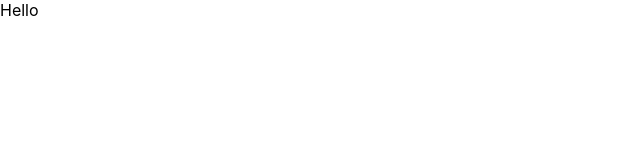
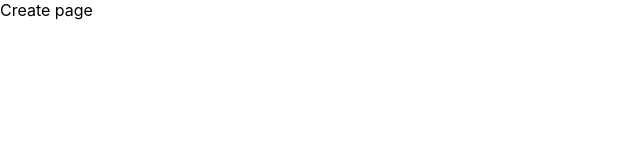
Before and after one commit to EvGeniyStadnik/track_links, a React (Create React App) app in the folder client/: page /create in a window 1280 px wide. Shown: the top 160 px of the page, without its empty margins (0-640 px from the left). Built offline with nearby package versions, Linux system fonts and the light colour scheme.

Commit message:
FE add routing and pages

```diff
--- a/client/src/App.js
+++ b/client/src/App.js
@@ -1,10 +1,16 @@
 import React from 'react';
+import {BrowserRouter as Router} from 'react-router-dom';
+
+import Pages from './pages';
+import AuthGate from "./modules/AuthGate";
 
 function App() {
   return (
-    <div>
-      Hello
-    </div>
+    <Router>
+      <AuthGate isAuthenticated={true}>
+        <Pages/>
+      </AuthGate>
+    </Router>
   );
 }
 
--- /dev/null
+++ b/client/src/modules/AuthGate.js
@@ -0,0 +1,20 @@
+import React from 'react';
+import {Redirect, Route, Switch} from "react-router-dom";
+
+import AuthPage from "../pages/AuthPage";
+
+const AuthGate = ({children, isAuthenticated=false}) => {
+
+  return (
+    isAuthenticated ?
+      children :
+      <Switch>
+        <Route>
+          <AuthPage path='/'/>
+        </Route>
+        <Redirect to='/'/>
+      </Switch>
+  )
+}
+
+export default AuthGate;
--- /dev/null
+++ b/client/src/pages/AuthPage.js
@@ -0,0 +1,10 @@
+import React from 'react';
+
+const AuthPage = () => {
+
+  return (
+    <div>Auth page</div>
+  )
+}
+
+export default AuthPage;
--- /dev/null
+++ b/client/src/pages/CreatePage.js
@@ -0,0 +1,10 @@
+import React from 'react';
+
+const CreatePage = () => {
+
+  return (
+    <div>Create page</div>
+  )
+}
+
+export default CreatePage;
--- /dev/null
+++ b/client/src/pages/DetailPage.js
@@ -0,0 +1,10 @@
+import React from 'react';
+
+const DetailPage = () => {
+
+  return (
+    <div>Detail page</div>
+  )
+}
+
+export default DetailPage;
--- /dev/null
+++ b/client/src/pages/LinksPage.js
@@ -0,0 +1,10 @@
+import React from 'react';
+
+const LinksPage = () => {
+
+  return (
+    <div>Links page</div>
+  )
+}
+
+export default LinksPage;
--- /dev/null
+++ b/client/src/pages/index.js
@@ -0,0 +1,25 @@
+import React from 'react';
+import {Switch, Route, Redirect} from 'react-router-dom';
+
+import CreatePage from './CreatePage';
+import DetailPage from './DetailPage';
+import LinksPage from './LinksPage';
+
+const Pages = () => {
+  return (
+    <Switch>
+      <Route path='/links' exact>
+        <LinksPage/>
+      </Route>
+      <Route path='/detail/:id'>
+        <DetailPage/>
+      </Route>
+      <Route path='/create'>
+        <CreatePage/>
+      </Route>
+      <Redirect to='/create'/>
+    </Switch>
+  )
+}
+
+export default Pages;
```
